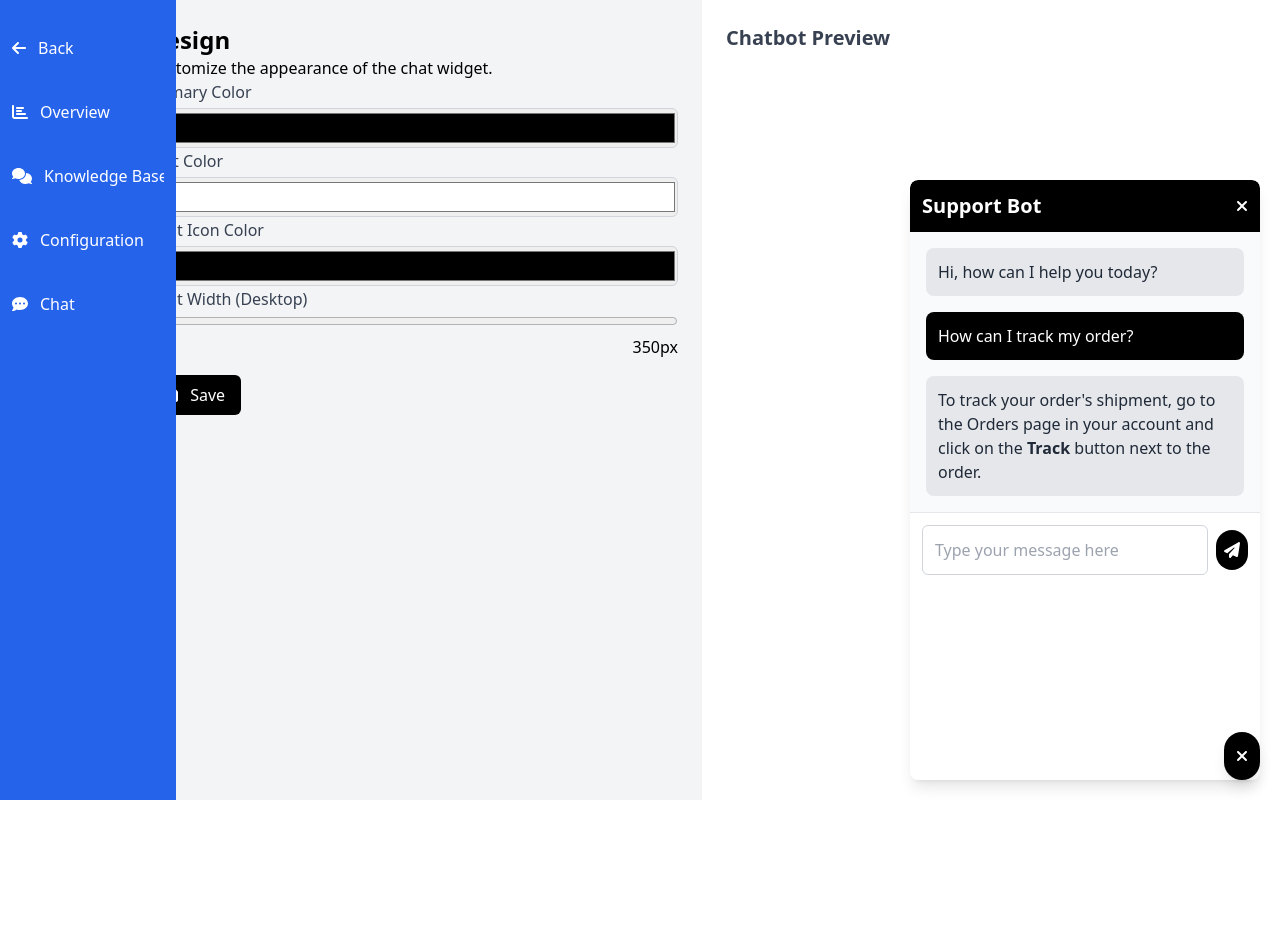
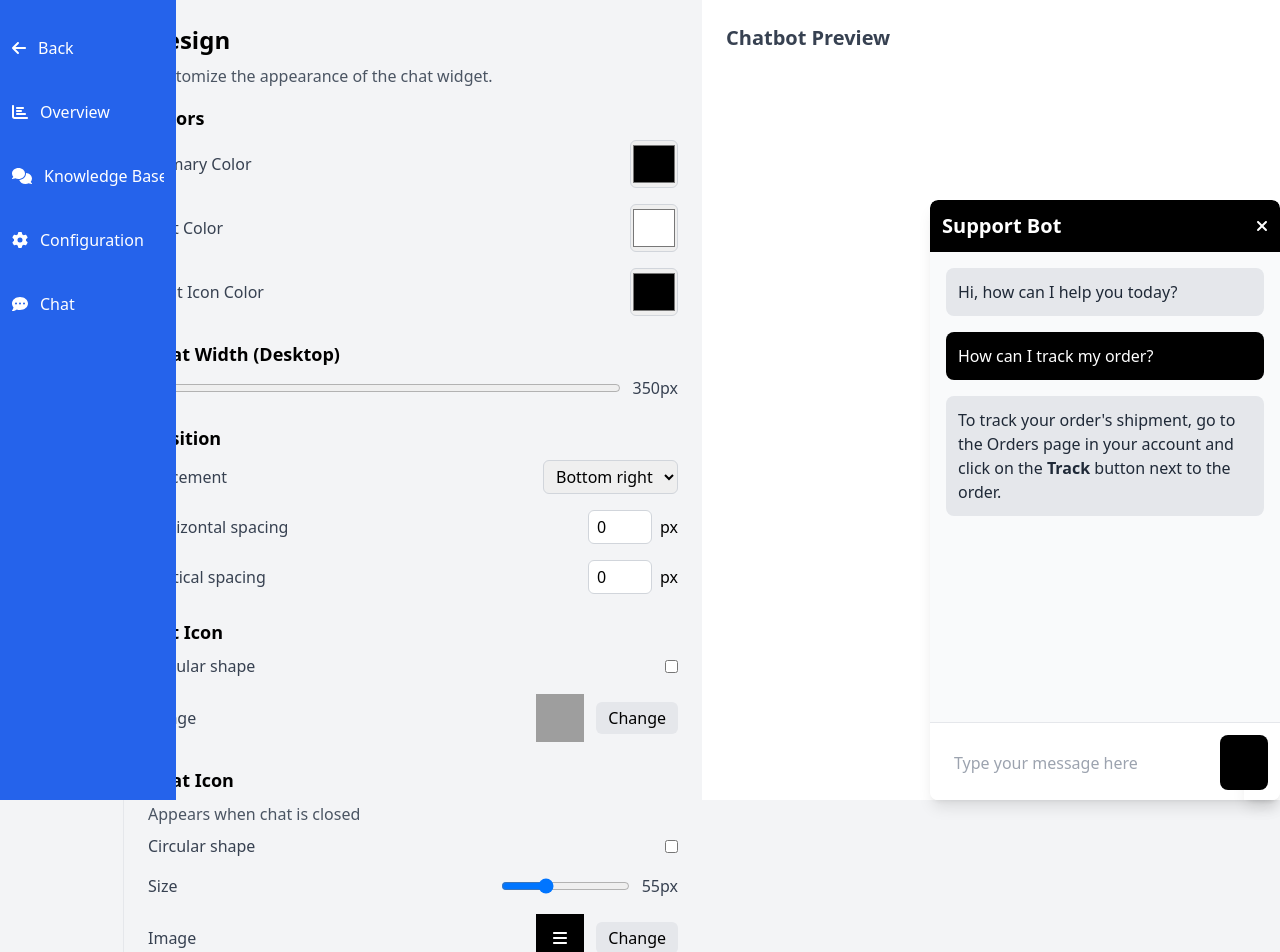
Before and after one commit to AFernandoGonzalez/Chatistico, a React (Vite) app in the folder frontend/: page /dashboard/chatbot/1/configuration in a window 1280 px wide. Shown: the top 952 px of the page. Before the commit the page ends 800 px from the top, so only its background shows below. Built offline with nearby package versions, Linux system fonts and the light colour scheme; grey boxes are pictures that could not be loaded.

Commit message:
added new changes

```diff
--- a/frontend/src/components/ChatWidgetPreview.jsx
+++ b/frontend/src/components/ChatWidgetPreview.jsx
@@ -2,37 +2,55 @@ import React, { useState } from 'react';
 import { FontAwesomeIcon } from '@fortawesome/react-fontawesome';
 import { faTimes, faBars, faPaperPlane } from '@fortawesome/free-solid-svg-icons';
 
-const ChatWidgetPreview = ({ primaryColor, textColor, iconColor, chatWidth }) => {
+const ChatWidgetPreview = ({
+  primaryColor,
+  textColor,
+  iconColor,
+  chatWidth,
+  widgetPosition,
+  horizontalSpacing,
+  verticalSpacing,
+  botIconCircular,
+  chatIconCircular,
+  chatIconSize,
+}) => {
   const [isChatOpen, setIsChatOpen] = useState(true);
+
+  // Calculate dynamic positioning based on widget position and spacing
+  const widgetPositionStyle = widgetPosition === 'br'
+    ? { right: `${horizontalSpacing}px`, bottom: `${verticalSpacing}px` }
+    : { left: `${horizontalSpacing}px`, bottom: `${verticalSpacing}px` };
 
   return (
     <div className="relative">
       {isChatOpen && (
         <div
-          className="chat-widget-preview fixed bottom-0 right-0 mb-5 mr-5 bg-white shadow-lg rounded-lg overflow-hidden"
+          className="chat-widget-preview fixed bg-white shadow-lg overflow-hidden"
           style={{
+            ...widgetPositionStyle,
             width: `${chatWidth}px`,
             maxWidth: '600px',
             minWidth: '350px',
             height: '600px',
             maxHeight: '600px',
+            borderRadius: botIconCircular ? '50%' : '8px',
           }}
         >
           {/* Chat Header */}
           <div
-            className="flex items-center justify-between p-3 rounded-t-lg"
-            style={{ backgroundColor: primaryColor }}
+            className="flex items-center justify-between p-3"
+            style={{ backgroundColor: primaryColor, borderRadius: botIconCircular ? '50%' : '8px 8px 0 0' }}
           >
             <h3 className="font-bold text-xl" style={{ color: textColor }}>
               Support Bot
             </h3>
-            <button onClick={() => setIsChatOpen(false)} className="" style={{ color: textColor }}>
+            <button onClick={() => setIsChatOpen(false)} style={{ color: textColor }}>
               <FontAwesomeIcon icon={faTimes} />
             </button>
           </div>
 
           {/* Chat Content */}
-          <div className="chat-content p-4 flex-1 overflow-y-auto bg-gray-50">
+          <div className="chat-content p-4 flex-1 overflow-y-auto bg-gray-50 h-[470px]">
             <div className="chat-message space-y-4">
               <div className="message bot bg-gray-200 text-gray-800 p-3 rounded-lg">
                 Hi, how can I help you today?
@@ -44,8 +62,7 @@ const ChatWidgetPreview = ({ primaryColor, textColor, iconColor, chatWidth }) =>
                 How can I track my order?
               </div>
               <div className="message bot bg-gray-200 text-gray-800 p-3 rounded-lg">
-                To track your order's shipment, go to the Orders page in your account and click on
-                the <strong>Track</strong> button next to the order.
+                To track your order's shipment, go to the Orders page in your account and click on the <strong>Track</strong> button next to the order.
               </div>
             </div>
           </div>
@@ -55,11 +72,10 @@ const ChatWidgetPreview = ({ primaryColor, textColor, iconColor, chatWidth }) =>
             <input
               type="text"
               placeholder="Type your message here"
-              className="w-full p-3 border border-gray-300 rounded-md focus:outline-none"
-              style={{ color: textColor }}
+              className="w-full p-3 rounded-md focus:outline-none text-black"
             />
-            <button className="ml-2 p-2 rounded-full" style={{ backgroundColor: primaryColor, color: textColor }}>
-              <FontAwesomeIcon icon={faPaperPlane} />
+            <button className="ml-2 p-2" style={{ width: `${chatIconSize}px`, height: `${chatIconSize}px`, borderRadius: chatIconCircular ? '50%' : '8px', backgroundColor: primaryColor }}>
+              <FontAwesomeIcon icon={faPaperPlane} style={{ color: iconColor }} />
             </button>
           </div>
         </div>
@@ -67,9 +83,21 @@ const ChatWidgetPreview = ({ primaryColor, textColor, iconColor, chatWidth }) =>
 
       {/* Toggle Button for Chat */}
       <button
-        style={{ backgroundColor: iconColor, color: textColor }}
+        style={{
+          backgroundColor: iconColor,
+          color: textColor,
+          width: `${chatIconSize}px`,
+          height: `${chatIconSize}px`,
+          borderRadius: chatIconCircular ? '50%' : '8px',
+        }}
         onClick={() => setIsChatOpen(!isChatOpen)}
-        className="fixed bottom-5 right-5 p-3 rounded-full shadow-lg"
+        className="fixed p-3 shadow-lg"
+        style={{
+          ...widgetPositionStyle,
+          right: widgetPosition === 'br' ? `${horizontalSpacing}px` : 'auto',
+          left: widgetPosition === 'bl' ? `${horizontalSpacing}px` : 'auto',
+          bottom: `${verticalSpacing}px`,
+        }}
       >
         <FontAwesomeIcon icon={isChatOpen ? faTimes : faBars} />
       </button>
--- a/frontend/src/pages/Configuration.jsx
+++ b/frontend/src/pages/Configuration.jsx
@@ -1,6 +1,6 @@
 import React, { useState } from 'react';
 import { FontAwesomeIcon } from '@fortawesome/react-fontawesome';
-import { faPalette, faTextHeight, faCog, faSave, faTimes, faCommentDots } from '@fortawesome/free-solid-svg-icons';
+import { faPalette, faTextHeight, faCog, faSave, faBars, faCommentDots } from '@fortawesome/free-solid-svg-icons';
 import ChatbotPreview from '../components/ChatWidgetPreview';
 
 const Configuration = () => {
@@ -10,6 +10,12 @@ const Configuration = () => {
   const [iconColor, setIconColor] = useState('#000000');
   const [chatWidth, setChatWidth] = useState(350);
   const [isChatOpen, setIsChatOpen] = useState(true);
+  const [widgetPosition, setWidgetPosition] = useState('br');
+  const [horizontalSpacing, setHorizontalSpacing] = useState(0);
+  const [verticalSpacing, setVerticalSpacing] = useState(0);
+  const [botIconCircular, setBotIconCircular] = useState(false);
+  const [chatIconCircular, setChatIconCircular] = useState(false);
+  const [chatIconSize, setChatIconSize] = useState(55);
 
   const handleSave = () => {
     alert('Settings saved!');
@@ -31,51 +37,178 @@ const Configuration = () => {
         <div className="w-full space-y-6">
           {activeTab === 'design' && (
             <div>
-              <h2 className="text-2xl font-bold">Design</h2>
-              <p>Customize the appearance of the chat widget.</p>
+              <h2 className="text-2xl font-bold mb-2">Design</h2>
+              <p className="text-gray-600 mb-4">Customize the appearance of the chat widget.</p>
 
-              <div>
-                <label className="block text-gray-700">Primary Color</label>
+              {/* Colors Section */}
+              <section className="mb-6">
+                <div className="text-lg font-semibold mb-2">Colors</div>
+                <div className="space-y-4">
+                  {/* Primary Color */}
+                  <div className="flex items-center justify-between">
+                    <div className="text-gray-700">Primary Color</div>
                     <input
                       type="color"
                       value={primaryColor}
                       onChange={(e) => setPrimaryColor(e.target.value)}
-                  className="w-full h-10 mt-1 border border-gray-300 rounded-md"
+                      className="w-12 h-12 border border-gray-300 rounded-md"
                     />
                   </div>
 
-              <div>
-                <label className="block text-gray-700">Text Color</label>
+                  {/* Text Color */}
+                  <div className="flex items-center justify-between">
+                    <div className="text-gray-700">Text Color</div>
                     <input
                       type="color"
                       value={textColor}
                       onChange={(e) => setTextColor(e.target.value)}
-                  className="w-full h-10 mt-1 border border-gray-300 rounded-md"
+                      className="w-12 h-12 border border-gray-300 rounded-md"
                     />
                   </div>
 
-              <div>
-                <label className="block text-gray-700">Chat Icon Color</label>
+                  {/* Chat Icon Color */}
+                  <div className="flex items-center justify-between">
+                    <div className="text-gray-700">Chat Icon Color</div>
                     <input
                       type="color"
                       value={iconColor}
                       onChange={(e) => setIconColor(e.target.value)}
-                  className="w-full h-10 mt-1 border border-gray-300 rounded-md"
+                      className="w-12 h-12 border border-gray-300 rounded-md"
                     />
                   </div>
+                </div>
+              </section>
 
-              <div>
-                <label className="block text-gray-700">Chat Width (Desktop)</label>
+              {/* Chat Width Section */}
+              <section className="mb-6">
+                <div className="text-lg font-semibold mb-2">Chat Width (Desktop)</div>
+                <div className="flex items-center">
                   <input
                     type="range"
                     min="350"
                     max="600"
                     value={chatWidth}
-                  onChange={(e) => setChatWidth(e.target.value)}
-                  className="w-full"
+                    onChange={(e) => setChatWidth(parseInt(e.target.value))}
+                    className="flex-grow mr-3"
                   />
-                <div className="text-right">{chatWidth}px</div>
+                  <div className="text-gray-700">{chatWidth}px</div>
                 </div>
+              </section>
+
+              {/* Position Section */}
+              <section className="mb-6">
+                <div className="text-lg font-semibold mb-2">Position</div>
+                <div className="space-y-4">
+                  <div className="flex items-center justify-between">
+                    <div className="text-gray-700">Placement</div>
+                    <select
+                      name="widget_position"
+                      value={widgetPosition}
+                      onChange={(e) => setWidgetPosition(e.target.value)}
+                      className="custom_select border border-gray-300 rounded-md px-2 py-1"
+                    >
+                      <option value="br">Bottom right</option>
+                      <option value="bl">Bottom left</option>
+                    </select>
+                  </div>
+
+                  <div className="flex items-center justify-between">
+                    <div className="text-gray-700">Horizontal spacing</div>
+                    <div className="flex items-center">
+                      <input
+                        type="number"
+                        min="0"
+                        max="300"
+                        value={horizontalSpacing}
+                        onChange={(e) => setHorizontalSpacing(parseInt(e.target.value))}
+                        className="input-style-one border border-gray-300 rounded-md px-2 py-1 w-16"
+                      />
+                      <span className="ml-2">px</span>
+                    </div>
+                  </div>
+
+                  <div className="flex items-center justify-between">
+                    <div className="text-gray-700">Vertical spacing</div>
+                    <div className="flex items-center">
+                      <input
+                        type="number"
+                        min="0"
+                        max="300"
+                        value={verticalSpacing}
+                        onChange={(e) => setVerticalSpacing(parseInt(e.target.value))}
+                        className="input-style-one border border-gray-300 rounded-md px-2 py-1 w-16"
+                      />
+                      <span className="ml-2">px</span>
+                    </div>
+                  </div>
+                </div>
+              </section>
+
+              {/* Bot Icon Section */}
+              <section className="mb-6">
+                <div className="text-lg font-semibold mb-2">Bot Icon</div>
+                <div className="space-y-4">
+                  <div className="flex items-center justify-between">
+                    <div className="text-gray-700">Circular shape</div>
+                    <input
+                      type="checkbox"
+                      checked={botIconCircular}
+                      onChange={(e) => setBotIconCircular(e.target.checked)}
+                      className="toggle-checkbox"
+                    />
+                  </div>
+                  <div className="flex items-center justify-between">
+                    <div className="text-gray-700">Image</div>
+                    <div className="flex items-center">
+                      <div
+                        className={`w-12 h-12 ${botIconCircular ? 'rounded-full' : ''} bg-cover bg-center`}
+                        style={{ backgroundImage: "url('your-image-url')" }}
+                      ></div>
+                      <button className="ml-3 bg-gray-200 hover:bg-gray-300 text-black px-3 py-1 rounded-md">Change</button>
+                    </div>
+                  </div>
+                </div>
+              </section>
+
+              {/* Chat Icon Section */}
+              <section className="mb-6">
+                <div className="text-lg font-semibold mb-2">Chat Icon</div>
+                <div className="text-gray-600 mb-2">Appears when chat is closed</div>
+                <div className="space-y-4">
+                  <div className="flex items-center justify-between">
+                    <div className="text-gray-700">Circular shape</div>
+                    <input
+                      type="checkbox"
+                      checked={chatIconCircular}
+                      onChange={(e) => setChatIconCircular(e.target.checked)}
+                      className="toggle-checkbox"
+                    />
+                  </div>
+                  <div className="flex items-center justify-between">
+                    <div className="text-gray-700">Size</div>
+                    <div className="flex items-center">
+                      <input
+                        type="range"
+                        min="45"
+                        max="75"
+                        value={chatIconSize}
+                        onChange={(e) => setChatIconSize(parseInt(e.target.value))}
+                        className="slider w-full"
+                      />
+                      <div className="ml-3 text-gray-700">{chatIconSize}px</div>
+                    </div>
+                  </div>
+                  <div className="flex items-center justify-between">
+                    <div className="text-gray-700">Image</div>
+                    <div className="flex items-center">
+                      <div className={`w-12 h-12 flex justify-center items-center ${chatIconCircular ? 'rounded-full' : ''} bg-black`}>
+                        <FontAwesomeIcon icon={faBars} style={{ color: "#FFFFFF" }} />
+                      </div>
+                      <button className="ml-3 bg-gray-200 hover:bg-gray-300 text-black px-3 py-1 rounded-md">Change</button>
+                    </div>
+                  </div>
+                </div>
+              </section>
 
               <button onClick={handleSave} className="mt-4 px-4 py-2 bg-black text-white rounded-md">
                 <FontAwesomeIcon icon={faSave} className="mr-2" /> Save
@@ -117,6 +250,12 @@ const Configuration = () => {
               textColor={textColor}
               iconColor={iconColor}
               chatWidth={chatWidth}
+              widgetPosition={widgetPosition}
+              horizontalSpacing={horizontalSpacing}
+              verticalSpacing={verticalSpacing}
+              botIconCircular={botIconCircular}
+              chatIconCircular={chatIconCircular}
+              chatIconSize={chatIconSize}
             />
           </div>
         )}
@@ -126,7 +265,7 @@ const Configuration = () => {
       {!isChatOpen && (
         <button
           onClick={() => setIsChatOpen(true)}
-          className="fixed bottom-4 right-4 bg-black text-white p-3 rounded-full"
+          className="fixed bottom-8 right-4 bg-black text-white p-3 rounded-full"
         >
           <FontAwesomeIcon icon={faCommentDots} />
         </button>
```
Lines whose indentation alone changed are shown as unchanged.
